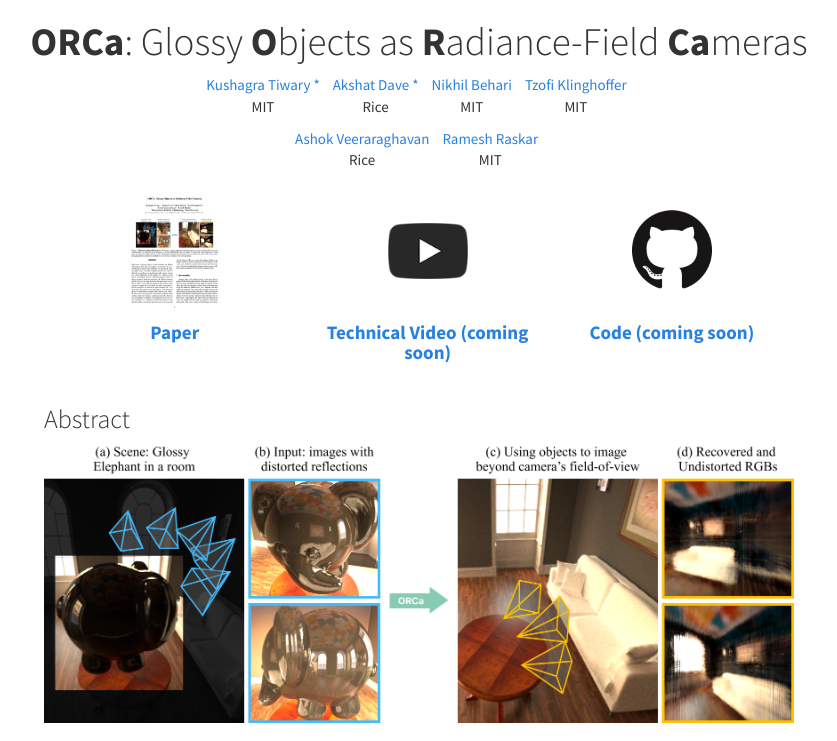
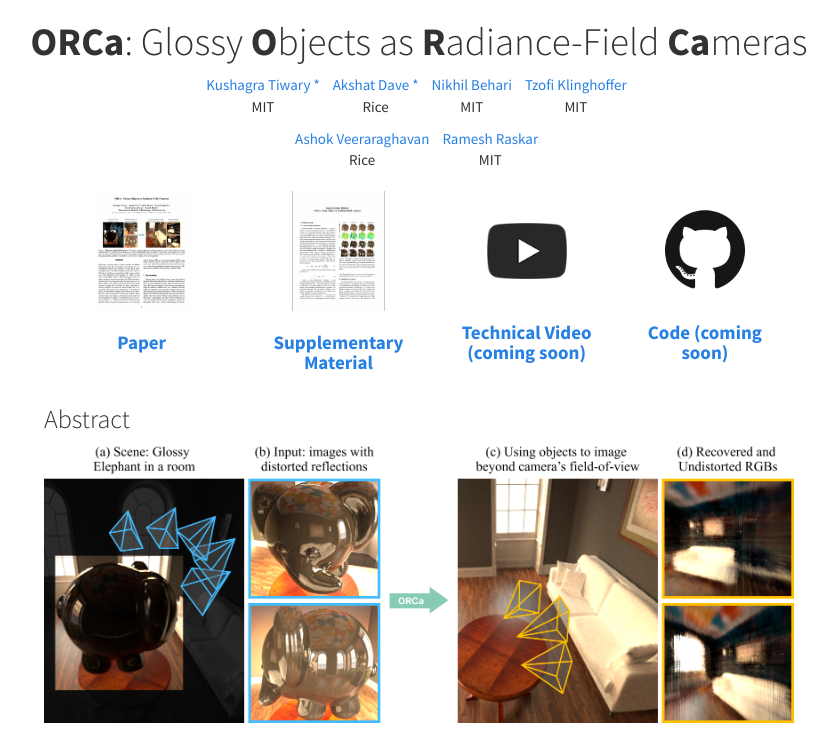
Before and after one commit to ktiwary2/objectsascam, a plain HTML site: page index.html in a window 1280 px wide. Shown: the top 741 px of the page, without its empty margins (221-1058 px from the left). Drawn offline with nearby package versions, Linux system fonts and the light colour scheme; some packages are replaced by stand-ins of ours; a script that the page names is missing.

Commit message:
supplement

```diff
--- a/index.html
+++ b/index.html
@@ -96,7 +96,21 @@
                         <li>
                             <a href="">
                             <image src="paper.png" height="120px"><br>
-                                <h4><strong>Paper</strong></h4>
+                                <h4>
+                                    <a href="https://arxiv.org/abs/2212.04531">
+                                        <b>Paper</b>
+                                      </a>
+                                </h4>
+                            </a>
+                        </li>
+                        <li>
+                            <a href="">
+                            <image src="supplement_1.png" height="120px"><br>
+                                <h4>
+                                    <a href="https://drive.google.com/file/d/1VfwcosLeUoP1bXYLSIDitJjWWinXNv01/view?usp=sharing">
+                                        <b>Supplementary Material</b>
+                                      </a>
+                                </h4>
                             </a>
                         </li>
                         <li>
```
Also changed, not shown: supplement_1.png (added).
